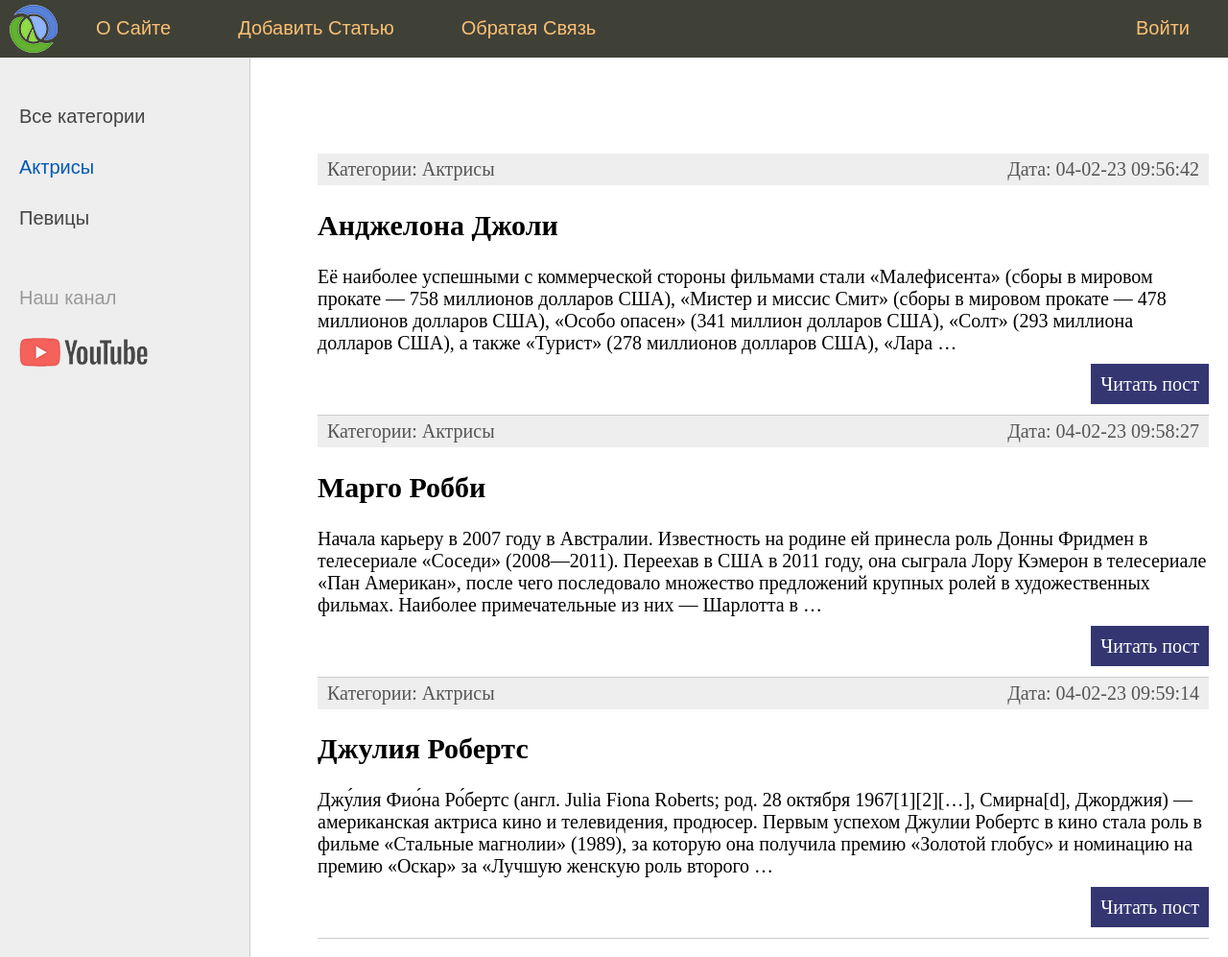
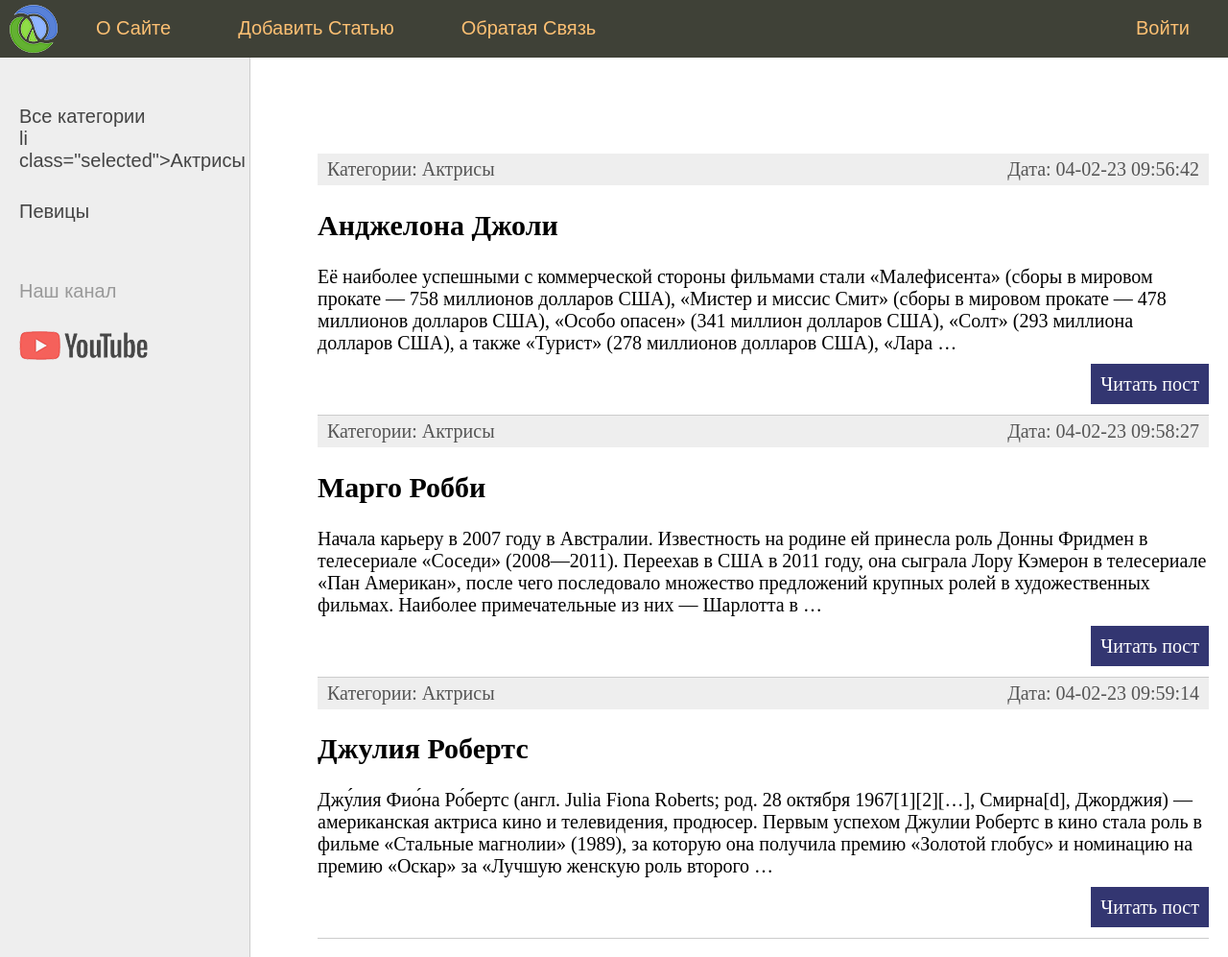
Before and after one commit to HardGen/django_tutorial, a Django app: page /category/1 in a window 1280 px wide. Shown: the top 997 px of the page at 96% size. Run offline with Django 4.2, Linux system fonts and the light colour scheme; data comes from the database, SQL or seed files in the repository.

Commit message:
add tags

```diff
--- a/women/templates/women/base.html
+++ b/women/templates/women/base.html
@@ -1,4 +1,5 @@
 {% load static %}
+{% load women_tags %}
 <!DOCTYPE html>
 <html>
   <head>
@@ -45,6 +46,7 @@
             <tr>
               <!-- Sidebar слева -->
               <td valign="top" class="left-chapters">
+
                 <ul id="leftchapters">
 
 				{% if cat_selected == 0 %}
@@ -52,14 +54,7 @@
 				{% else %}
 					<li><a href="{% url 'home' %}">Все категории</a></li>
 				{% endif %}
-
-				{% for c in cats %}
-					{% if c.pk == cat_selected %}
-						<li class="selected">{{ c.name }}</li>
-					{% else %}
-						<li><a href="{{ c.get_absolute_url }}">{{ c.name }}</a></li>
-					{% endif %}
-				{% endfor %}
+                {% show_categories cat_selected=cat_selected %}
                   <li class="share">
                     <p>Наш канал</p>
                     <a
--- /dev/null
+++ b/women/templates/women/list_categories.html
@@ -0,0 +1,7 @@
+{% for c in cats %}
+    {% if c.pk == cat_selected %}
+        li class="selected">{{ c.name }}</li>
+    {% else %}
+        <li><a href="{{ c.get_absolute_url }}">{{ c.name }}</a></li>
+    {% endif %}
+{% endfor %}
--- /dev/null
+++ b/women/templatetags/women_tags.py
@@ -0,0 +1,19 @@
+from django import template
+from women.models import *
+register = template.Library()
+
+@register.simple_tag(name='getcats')
+def get_categories(filter=None):
+    if not filter:
+        return Category.objects.all()
+    else:
+        return Category.objects.filter(pk=filter)
+
+
+@register.inclusion_tag('women/list_categories.html')
+def show_categories(sort=None, cat_selected=0):
+    if not sort:
+        cats = Category.objects.all()
+    else:
+        cats = Category.objects.order_by(sort)
+    return {'cats': cats, "cat_selected": cat_selected}
--- a/women/views.py
+++ b/women/views.py
@@ -11,10 +11,8 @@ menu = [
 # Create your views here.
 def index(request):
     posts = Women.objects.all()
-    cats = Category.objects.all()
     context = {
         'posts': posts,
-        'cats': cats,
         'menu': menu,
         'title': 'Главная Страница',
         'cat_selected': 0
@@ -44,14 +42,12 @@ def pageNotFound(reques, exception):
 
 def show_category(request, cat_id):
     posts = Women.objects.filter(cat_id=cat_id)
-    cats = Category.objects.all()
 
     if len(posts) == 0:
         raise Http404()
 
     context = {
         'posts': posts,
-        'cats': cats,
         'menu': menu,
         'title': "Отображение по рубриками",
         'cat_selected': cat_id
```
Also changed, not shown: women/templatetags/__init__.py (added).
